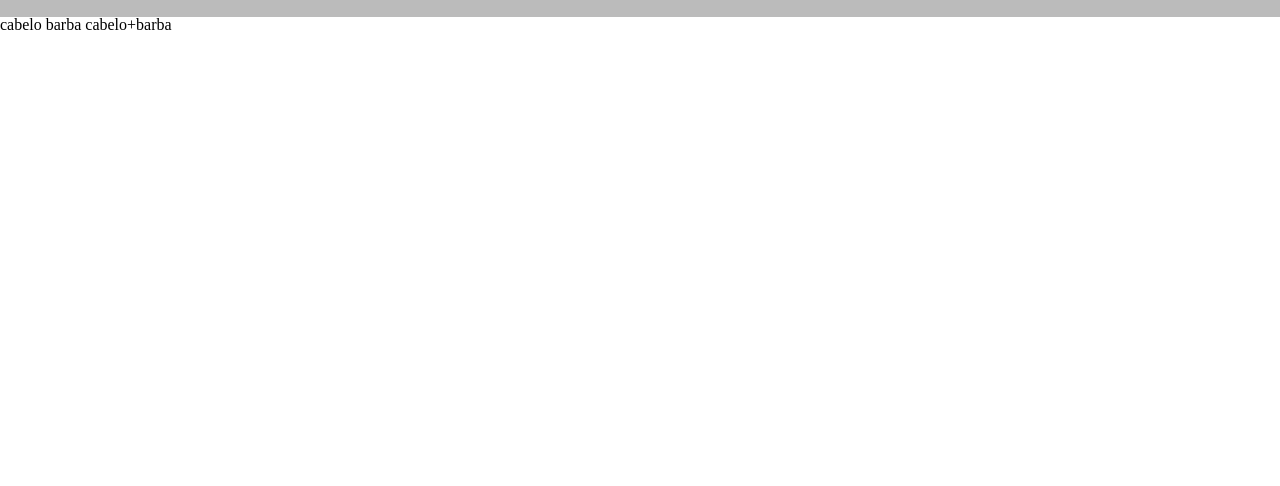
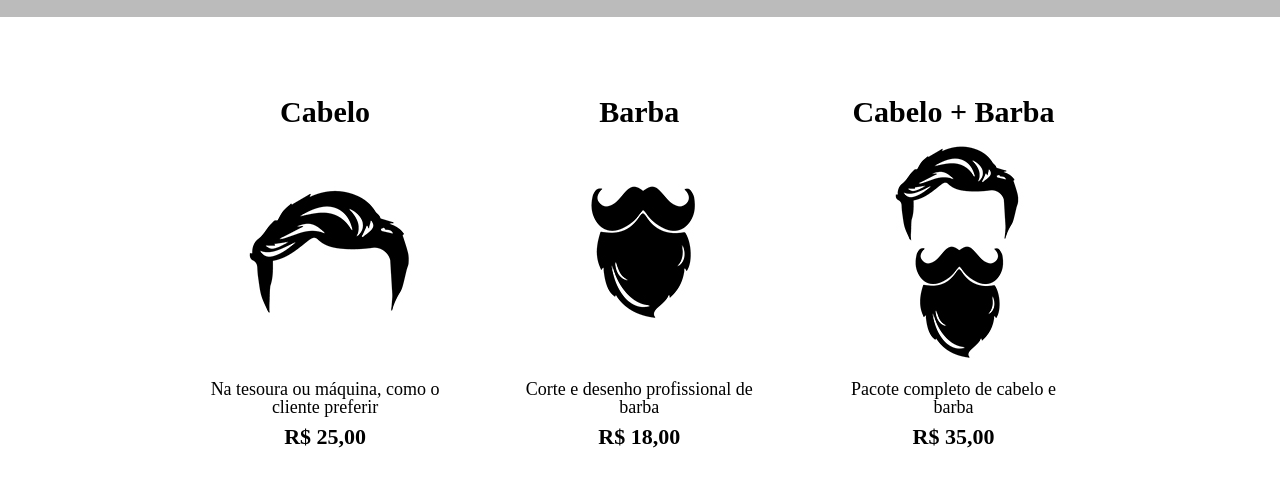
Before and after one commit to OliveiraGa/HTMLeCSS, a plain HTML site: page PrimeiraPagina/produtos.html in a window 1280 px wide. Shown: the part 276-762 px from the top of the page. Drawn offline with Linux system fonts and the light colour scheme.

Commit message:
Update Html Css produtos

```diff
--- a/PrimeiraPagina/produtos.css
+++ b/PrimeiraPagina/produtos.css
@@ -27,5 +27,35 @@
 	font-weight: bold;
 	font-size: 22px;
 	text-decoration: none;
+}
 
+.produtos{
+	width: 940px;
+	margin: 0 auto;
+	padding: 50px 0;
 }
+
+.produtos li {
+	display: inline-block;
+	text-align: center;
+	width: 30%;
+	vertical-align: top;
+	margin: 0 1.5%;
+	padding: 30px 20px;
+	box-sizing: border-box;
+}
+
+.produtos h2{
+	font-size: 30px;
+	font-weight: bold;
+}
+
+.produto-descricao {
+	font-size: 18px;
+}
+
+.produto-preco {
+	font-size: 22px;
+	font-weight: bold;
+	margin-top: 10px;
+}
--- a/PrimeiraPagina/produtos.html
+++ b/PrimeiraPagina/produtos.html
@@ -11,7 +11,6 @@
 			<header>
 				<div class="caixa">
 					<h1><img src="Imagens/logo.png"></h1>
-
 					<nav>
 						<ul>
 							<li><a href="index.html">Home</a></li>
@@ -19,13 +18,29 @@
 							<li><a href="contato.html">Contado</a></li>
 						</ul>
 					</nav>
-
 				</div>
 			</header>
 			<main>
-				cabelo
-				barba
-				cabelo+barba
+				<ul class="produtos">
+					<li>
+						<h2>Cabelo</h2>
+						<img src="Imagens/cabelo.jpg">
+						<p class="produto-descricao">Na tesoura ou máquina, como o cliente preferir</p>
+						<p class="produto-preco">R$ 25,00</p>
+					</li>
+					<li>
+						<h2>Barba</h2>
+						<img src="Imagens/barba.jpg">
+						<p class="produto-descricao">Corte e desenho profissional de barba</p>
+						<p class="produto-preco">R$ 18,00</p>
+					</li>
+					<li>
+						<h2>Cabelo + Barba</h2>
+						<img src="Imagens/cabelo+barba.jpg">
+						<p class="produto-descricao">Pacote completo de cabelo e barba</p>
+						<p class="produto-preco">R$ 35,00</p>
+					</li>
+				</ul>
 			</main>
 	</body>
 </html>
```
